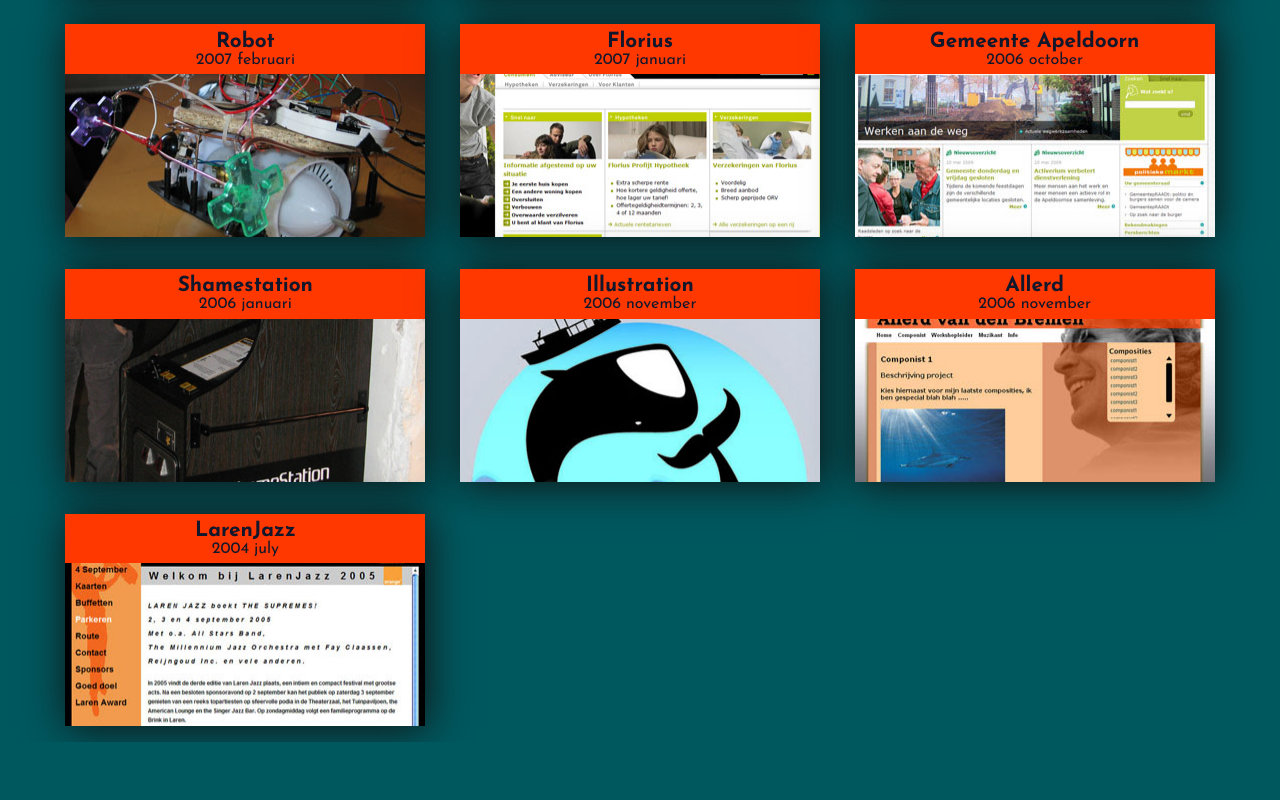
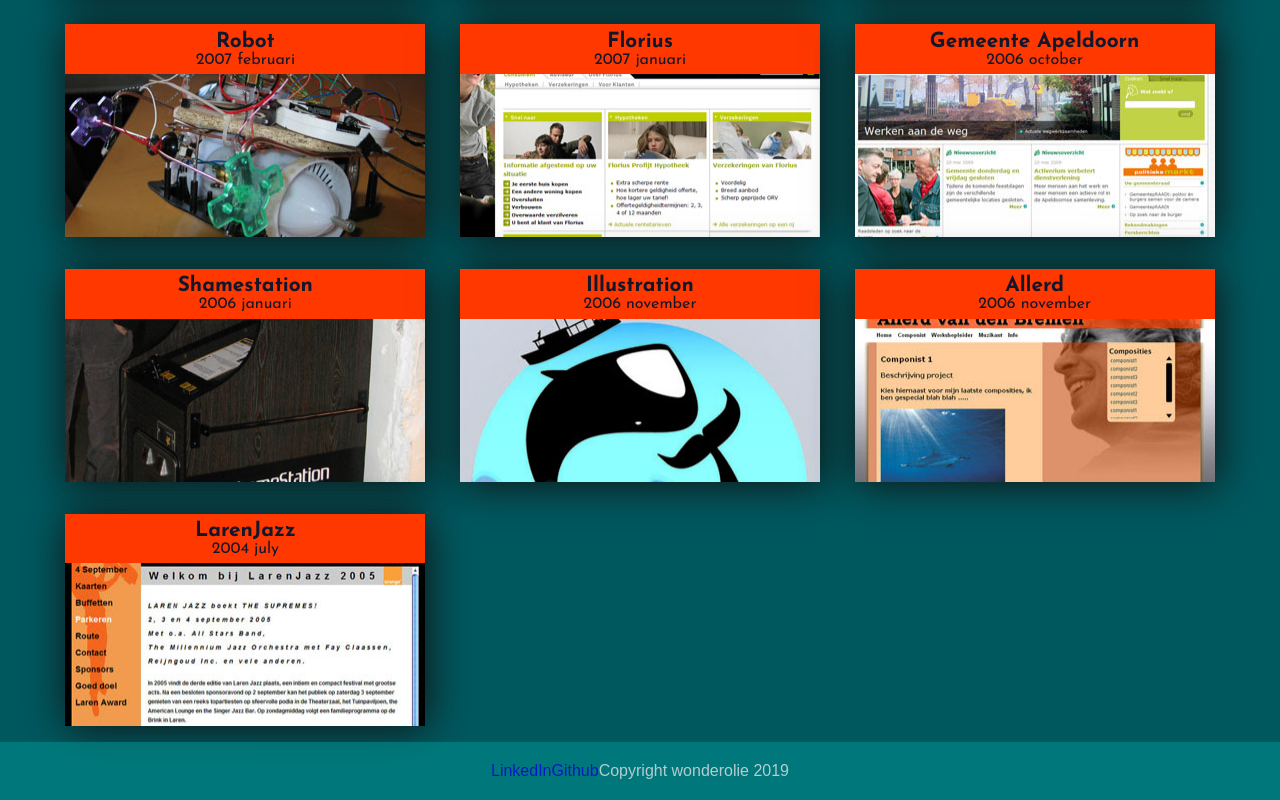
Before and after one commit to jeroenoliemans/wonderolie-react, a React (Create React App) app: page / in a window 1280 px wide. Shown: the part 2489-3289 px from the top of the page. Before the commit the page ends 3231 px from the top, so only its background shows below. Built offline with nearby package versions, Linux system fonts and the light colour scheme.

Commit message:
added footer

```diff
--- a/src/App.js
+++ b/src/App.js
@@ -4,6 +4,7 @@
 import portFolioService  from './services/portFolioService';
 import logo from './images/wonderolie-logo.svg'
 import PortfolioFilter from './components/PortFolioFilter/PortfolioFilter';
+import PortFolioFooter from './components/PortFolioFooter/PortFolioFooter';
 import constants from './global/constants';
 import { withRouter } from 'react-router';
 
@@ -63,6 +64,7 @@
           </header>
           <PortfolioFilter onCategoryChange={this.categoryChange} />
           <PortFolioList items={this.state.items} />
+          <PortFolioFooter />
         </div>
     );
   }
--- a/src/boids/constants.js
+++ b/src/boids/constants.js
@@ -1,5 +1,6 @@
 let simulation = {};
 
+simulation.bird_box = 30;
 simulation.prng = null;
 simulation.bird_length = 27;
 simulation.bird_wingspan = 36;
--- /dev/null
+++ b/src/components/PortFolioFooter/PortFolioFooter.css
@@ -0,0 +1,7 @@
+.PortFolioFooter {
+    background-color: var(--bg-light);
+    background-color: rgba(0, 147, 147, 0.8);
+    opacity: 0.7;
+    padding: 20px;
+    color: white;
+  }
--- /dev/null
+++ b/src/components/PortFolioFooter/PortFolioFooter.js
@@ -0,0 +1,16 @@
+import React, {component} from 'react';
+import './PortFolioFooter.css'
+
+const PortFolioFooter = () => {
+    const getCurrentYear = () => ((new Date()).getFullYear());
+
+    return (
+        <div className="PortFolioFooter">
+          <a href="https://www.linkedin.com/in/jeroenoliemans/" title="LinkedIn Jeroen Oliemans">LinkedIn</a>
+          <a href="https://github.com/jeroenoliemans" title="Github Jeroen Oliemans">Github</a>
+          <span>Copyright wonderolie {getCurrentYear()}</span>
+        </div>
+      );
+}
+
+export default PortFolioFooter;
```
